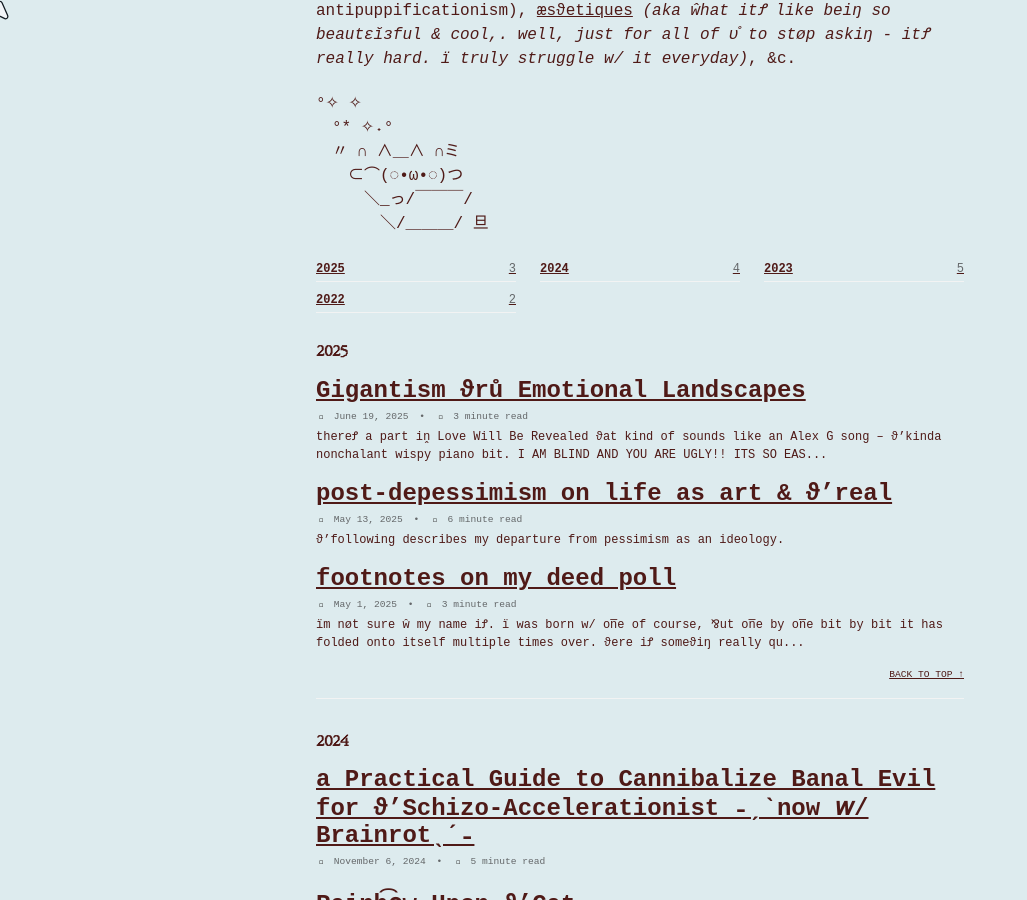
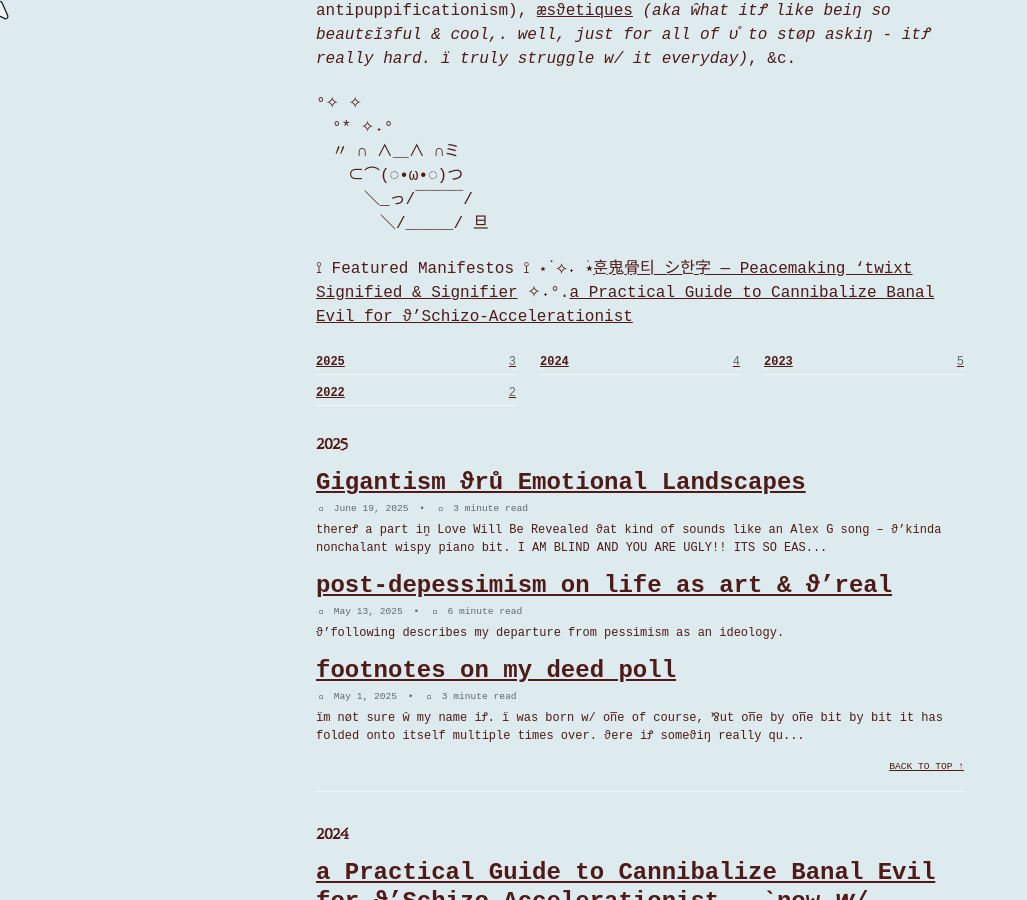
Before and after one commit to cryotato/cryotato.github.io, a Jekyll site: the page built from _pages/blog.md, in a window 1280 px wide and 900 px high, scrolled down 330 px. Shown: the whole window, without its empty margins (0-1027 px from the left). Built offline with Jekyll 4.4.1, drawn with Linux system fonts in a browser that asks for light colours; cached includes are drawn as plain includes; some web fonts are replaced.

Commit message:
Update blog.md

```diff
--- a/_pages/blog.md
+++ b/_pages/blog.md
@@ -13,3 +13,7 @@ Iṋ a cꙩsmꙩs where blogs have a say o͡ver an epic algorithmic deaϑconsci
 　　⊂⌒(◌•ω•◌)つ<br>
 　　　＼_っ/￣￣￣/<br>
 　　　　＼/＿＿＿/  旦<br>
+
+ ⟟ Featured Manifestos ⟟
+⋆˙⟡˖ ࣪⭑[훈鬼骨티 シ한字 — Peacemaking ‘twixt Signified & Signifier](https://cryotato.github.io/pictophenomes/)
+✧˖°.[a Practical Guide to Cannibalize Banal Evil for ϑ’Schizo-Accelerationist](https://cryotato.github.io/on-crueltisquadesqueia/)
```
